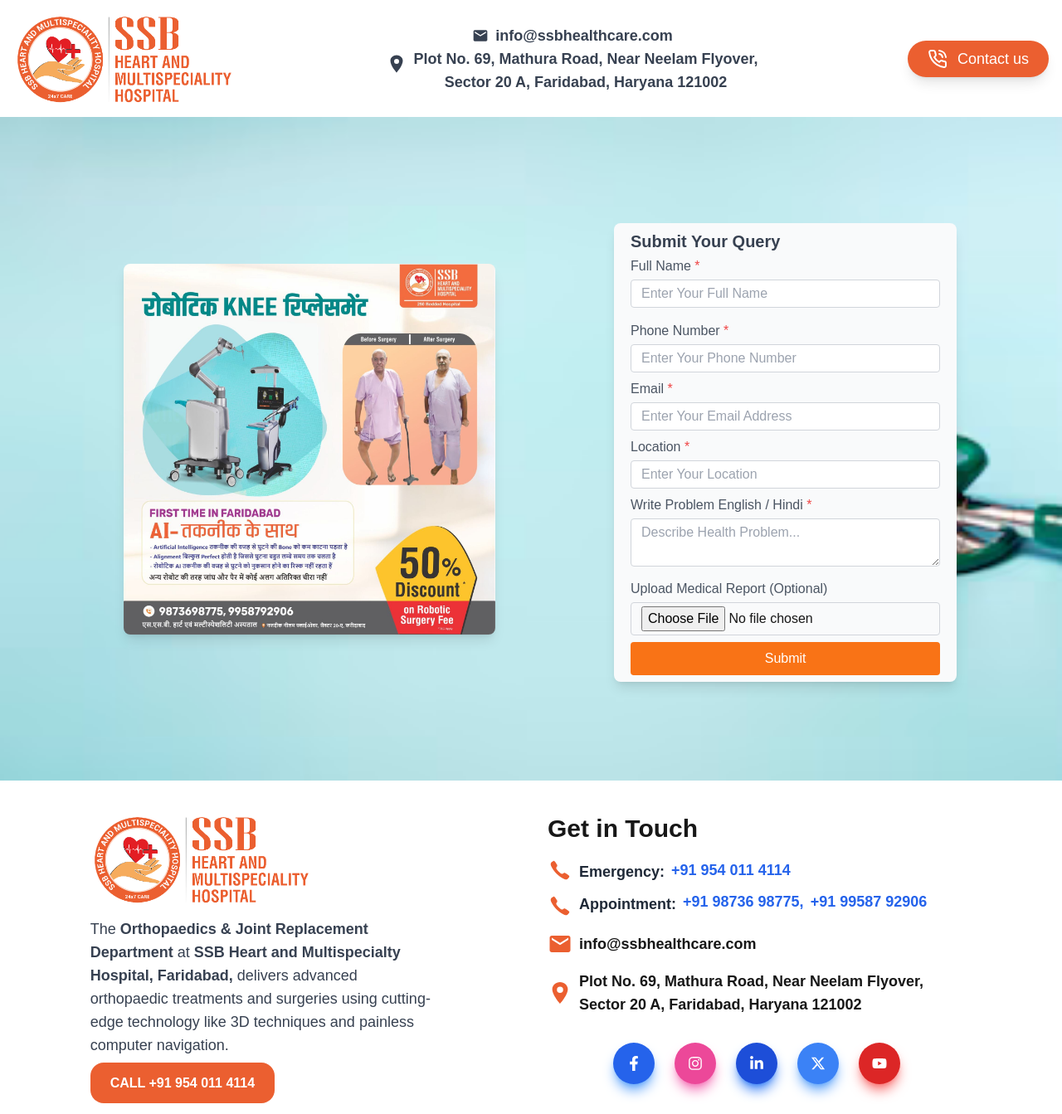
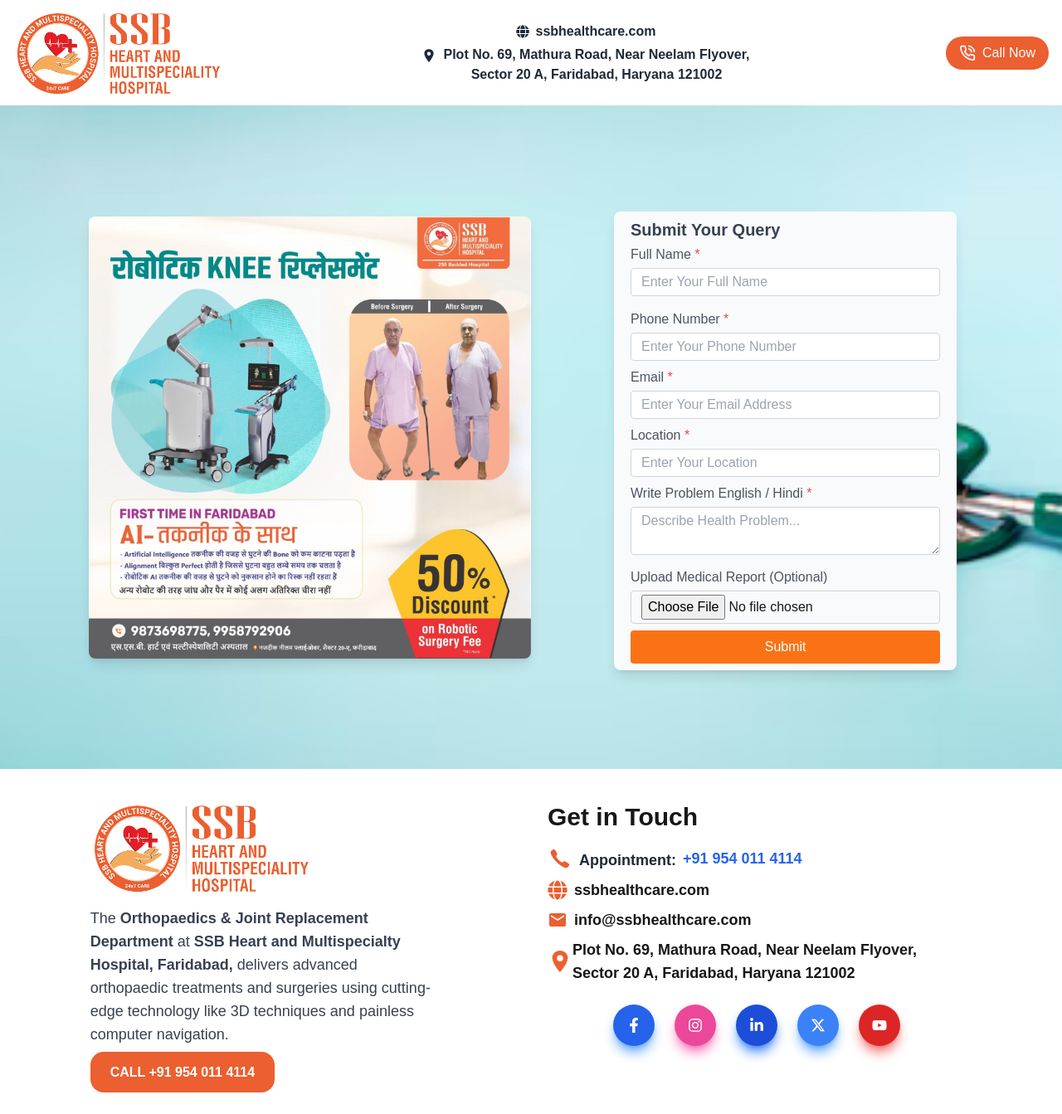
Before and after one commit to AQITPvtLtd/ssb, a Next.js app: page /banner in a window 1280 px wide. Shown: the whole page at 83% size. Built offline with nearby package versions, Linux system fonts and the light colour scheme.

Commit message:
new changes

```diff
--- a/src/app/banner/Banner.jsx
+++ b/src/app/banner/Banner.jsx
@@ -3,7 +3,7 @@
 import Form from "../contact/form/Form";
 const Banner = () => {
   return (
-    <div className="relative w-full h-screen bg-gray-100">
+    <div className="relative w-full h-screen bg-gray-100" id="queryForm">
       {/* Background Image */}
       <div className="absolute inset-0">
         <Image
@@ -18,20 +18,21 @@
       {/* Content Container */}
       <div className="relative z-10 md:grid grid-cols-12 h-full items-center">
         {/* Left Section: Image and Offer */}
-        <div className="col-start-2 col-span-5 flex items-center justify-center p-5">
-          <div className="relative w-full max-w-md">
+        <div className="col-start-2 col-span-5 flex items-center justify-center">
+          <div className="relative w-full max-w-xl px-5 py-5 md:px-0 md:py-0" > {/* Changed max-w-md to max-w-xl */}
             <Image
               src="/banner/sideimg.jpg"
               alt="Side Image"
               layout="intrinsic"
-              width={600}
-              height={400}
+              width={700} // Increased width
+              height={500} // Increased height
               className="rounded-lg shadow-lg"
             />
           </div>
         </div>
+
         {/* Right Section: Form */}
-        <div className="col-span-5 lg:ml-20 md:items-center lg:px-5 relative flex justify-center lg:block" id="queryForm">
+        <div className="col-span-5 lg:ml-20 md:items-center lg:px-5 relative flex justify-center lg:block px-5 md:px-0 md:py-0">
           <Form />
         </div>
       </div>
--- a/src/app/page.js
+++ b/src/app/page.js
@@ -13,7 +13,7 @@
       <Overview />
       <Testimonial />
       <Faq />
-      <Contact />
+      {/* <Contact /> */}
     </div>
   );
 }
--- a/src/components/common/footer/Footer.jsx
+++ b/src/components/common/footer/Footer.jsx
@@ -5,6 +5,7 @@
 import { IoIosCall } from "react-icons/io";
 import { MdEmail } from "react-icons/md";
 import { IoLocationSharp } from "react-icons/io5";
+import { FaGlobe } from "react-icons/fa";
 
 const Footer = () => {
   return (
@@ -53,11 +54,11 @@
           </h2>
 
           {/* Emergency and Appointment Section */}
-          <div className="mb-4">
+
           <div className="flex gap-2 items-center mb-2">
             <IoIosCall className="text-3xl text-[#eb5f30]" />
             <p className="font-semibold text-lg text-gray-800 mt-1">
-                Emergency:
+              Appointment:
             </p>
             <Link
               href="tel:+91 954 011 4114"
@@ -66,38 +67,24 @@
               +91 954 011 4114
             </Link>
           </div>
-            <div className="flex flex-col sm:flex-row gap-2">
-              <div className="flex items-center">
-                <IoIosCall className="text-3xl mt-1 text-[#eb5f30]" />
-                <p className="font-semibold text-lg text-gray-800 ml-2">
-                  Appointment:
-                </p>
-              </div>
-              <div className="sm:flex gap-2 ml-6 sm:ml-0">
-                <div>
+
+
+          {/* Email Section */}
+
+          <div className="flex gap-2 items-center mb-2">
+            <FaGlobe className="text-2xl text-[#eb5f30]" />
             <Link
-                    href="tel:+91 98736 98775"
-                    className="font-semibold text-lg text-blue-600 hover:text-[#eb5f30]"
+              href="https://ssbhealthcare.com/"
+              className="font-semibold text-lg hover:text-[#eb5f30] dark:text-gray-800"
             >
-                    +91 98736 98775,
+              ssbhealthcare.com
             </Link>
           </div>
 
-                <div>
-                  <Link
-                    href="tel:+91 99587 92906"
-                    className="font-semibold text-lg text-blue-600 hover:text-[#eb5f30]"
-                  >
-                    +91 99587 92906
-                  </Link>
-                </div>
-              </div>
-            </div>
-          </div>
 
           {/* Email Section */}
-          <div className="flex gap-2 items-center mb-4">
-            <MdEmail className="text-3xl text-[#eb5f30]" />
+          <div className="flex gap-2 items-center mb-2">
+            <MdEmail className="text-2xl text-[#eb5f30]" />
             <Link
               href="mailto:info@ssbhealthcare.com"
               className="font-semibold text-lg hover:text-[#eb5f30] dark:text-gray-800"
@@ -106,10 +93,11 @@
             </Link>
           </div>
 
+
           {/* Address Section */}
-          <div className="flex gap-2 items-center mb-4">
-            <div className="text-3xl">
-              <IoLocationSharp className="text-[#eb5f30]" />
+          <div className="flex  items-center mb-2">
+            <div>
+              <IoLocationSharp className="text-[#eb5f30] text-3xl" />
             </div>
             <Link
               href="https://maps.app.goo.gl/cgtmnHzK4aEEFYtN7"
@@ -131,4 +119,4 @@
   );
 };
 
-export default Footer;
+export default Footer; 2
--- a/src/components/common/header/Top.jsx
+++ b/src/components/common/header/Top.jsx
@@ -4,111 +4,108 @@
 import Image from "next/image";
 import Link from "next/link";
 import { IoLocationSharp } from "react-icons/io5";
-import { MdEmail } from "react-icons/md";
 import { LuPhoneCall } from "react-icons/lu";
+import { FaGlobe } from "react-icons/fa";
 
 const Top = () => {
   const [openMenu, setOpenMenu] = useState(false);
+
   return (
-    <div>
-      <nav className="bg-white dark:bg-white border-gray-200 ">
-        <div className="max-w-screen-xl flex flex-wrap items-center justify-between mx-auto p-4">
-          <Link
-            href="https://ssbhealthcare.com/"
-            target="__blank"
-            className="flex items-center space-x-3 rtl:space-x-reverse"
-          >
+    <nav className="bg-white shadow-md">
+      <div className="max-w-screen-xl mx-auto px-4 py-3 flex items-center justify-between flex-wrap gap-3">
+        {/* Logo */}
+        <Link href="https://ssbhealthcare.com/" target="_blank" className="flex items-center">
           <Image
             src="/logo/logo.png"
             alt="SSB Logo"
-              className=""
-              width={270}
-              height={250}
+            width={200}
+            height={100}
+            className="w-40 sm:w-48 md:w-64"
           />
         </Link>
-          <div className="flex md:order-2 space-x-3 md:space-x-0 rtl:space-x-reverse">
-            <div className="lg:block hidden">
+
+        {/* Center Info (Hidden on small screens) */}
+        <div className="hidden md:flex flex-col text-sm md:text-base text-gray-800 text-center">
+          <div className="flex items-center gap-2 justify-center">
+            <FaGlobe className="text-base" />
+            <Link
+              href="https://ssbhealthcare.com/"
+              className="font-semibold hover:text-[#eb5f30]"
+              target="_blank"
+            >
+              ssbhealthcare.com
+            </Link>
+          </div>
+          <div className="flex items-start text-center gap-2 mt-1">
+            <IoLocationSharp className="text-lg mt-1" />
+            <Link
+              href="https://maps.app.goo.gl/cgtmnHzK4aEEFYtN7"
+              className="font-semibold hover:text-[#eb5f30] text-center"
+              target="_blank"
+            >
+              Plot No. 69, Mathura Road, Near Neelam Flyover, <br /> Sector 20 A, Faridabad, Haryana 121002
+            </Link>
+          </div>
+        </div>
+
+        {/* Call + Hamburger */}
+        <div className="flex items-center gap-3">
           <Link
             href="tel:+919540114114"
-                className="bg-[#eb5f30] text-white flex gap-3 text-lg font-medium py-2  px-6 rounded-full shadow-lg hover:shadow-xl transition-transform transform hover:scale-105"
+            className="bg-[#eb5f30] text-white flex items-center gap-2 text-sm md:text-base font-medium py-2 px-4 rounded-full hover:scale-105 transition"
           >
-                <LuPhoneCall className="text-2xl mt-[2px]" /> Contact us
+            <LuPhoneCall className="text-xl" />
+            <span className="hidden lg:block">Call Now</span>
           </Link>
-            </div>
+
+          {/* Hamburger */}
           <button
-              type="button"
             onClick={() => setOpenMenu(!openMenu)}
-              className="inline-flex items-center p-2 w-10 h-10 justify-center text-sm text-gray-500 rounded-lg md:hidden hover:bg-gray-100 focus:outline-none focus:ring-2 focus:ring-gray-200 dark:text-gray-400 dark:hover:bg-gray-700 dark:focus:ring-gray-600"
-              aria-controls="navbar-cta"
-              aria-expanded={openMenu}
+            className="md:hidden p-2 text-gray-700"
           >
-              <span className="sr-only">Open main menu</span>
             <svg
-                className="w-5 h-5"
-                aria-hidden="true"
-                xmlns="http://www.w3.org/2000/svg"
+              className="w-6 h-6"
               fill="none"
-                viewBox="0 0 17 14"
+              stroke="currentColor"
+              viewBox="0 0 24 24"
             >
               <path
-                  stroke="currentColor"
                 strokeLinecap="round"
                 strokeLinejoin="round"
-                  strokeWidth="2"
-                  d="M1 1h15M1 7h15M1 13h15"
+                strokeWidth={2}
+                d="M4 6h16M4 12h16M4 18h16"
               />
             </svg>
           </button>
         </div>
-          <div
-            className={`${
-              openMenu ? "block" : "hidden"
-            } items-center justify-between w-full md:flex md:w-auto md:order-1`}
-            id="navbar-cta"
+      </div>
+
+      {/* Mobile Menu - if needed */}
+      {openMenu && (
+        <div className="md:hidden px-4 pb-4 text-gray-800 text-sm">
+          <div className="flex items-center gap-2 mb-2">
+            <FaGlobe className="text-base" />
+            <Link
+              href="https://ssbhealthcare.com/"
+              className="font-semibold hover:text-[#eb5f30]"
+              target="_blank"
             >
-            <ul className="flex flex-col font-medium p-4 md:p-0 mt-4 rounded-lg md:space-x-8 rtl:space-x-reverse md:flex-row md:mt-0">
-              <li>
-                <div className="flex items-center justify-center gap-2 text-gray-700">
-                  <MdEmail className="text-xl" />
-                  <Link
-                    href="mailto:info@ssbhealthcare.com"
-                    className="font-semibold text-lg hover:text-[#eb5f30]"
-                  >
-                    info@ssbhealthcare.com
+              ssbhealthcare.com
             </Link>
           </div>
-
-                <div className="flex text-center gap-2 text-gray-700">
-                  <div className="text-2xl lg:mt-2 mt-1">
-                    <IoLocationSharp />
-                  </div>
+          <div className="flex items-start gap-2">
+            <span><IoLocationSharp className="text-lg mt-1" /></span>
             <Link
               href="https://maps.app.goo.gl/cgtmnHzK4aEEFYtN7"
-                    className="text-lg hover:text-[#eb5f30] font-semibold"
-                    target="__blank"
+              className="font-semibold hover:text-[#eb5f30]"
+              target="_blank"
             >
-                    Plot No. 69, Mathura Road, Near Neelam Flyover,{" "}
-                    <br className="lg:block hidden" /> Sector 20 A, Faridabad,
-                    Haryana 121002
+              Plot No. 69, Mathura Road, Near Neelam Flyover, Sector 20 A, Faridabad, Haryana 121002
             </Link>
           </div>
-              </li>
-
-              <li className="lg:hidden block">
-                <div className="flex justify-center mt-2">
-                  <Link
-                    href="tel:+919540114114"
-                    className="bg-[#eb5f30] text-white flex gap-3 text-lg font-medium py-2  px-6 rounded-full shadow-lg hover:shadow-xl transition-transform transform hover:scale-105"
-                  >
-                    <LuPhoneCall className="text-2xl mt-[2px]" /> Contact us
-                  </Link>
         </div>
-              </li>
-            </ul>
-          </div>
-        </div>
+      )}
     </nav>
-    </div>
   );
 };
 
```
Lines whose indentation alone changed are shown as unchanged.
